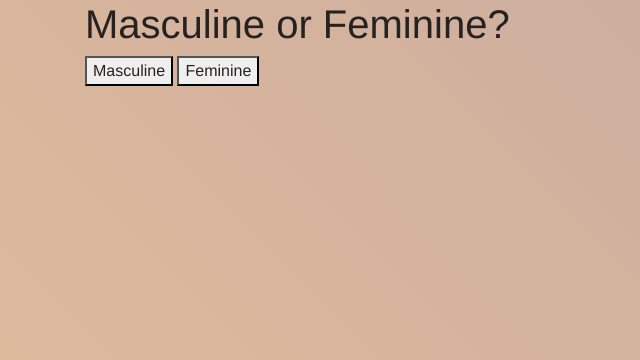
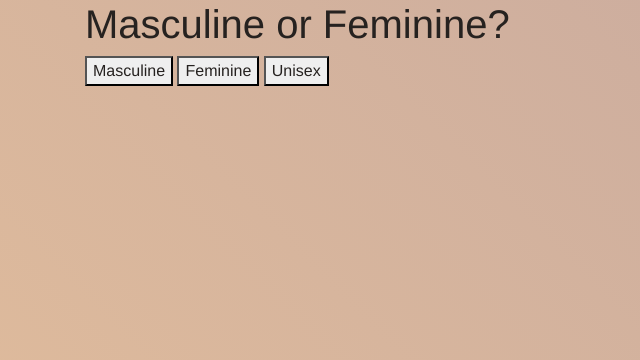
Before and after one commit to fallennyx/Fits-in-Advance, a Flask app: page /style in a window 1280 px wide. Shown: the part 60-420 px from the top of the page, without its empty margins (0-640 px from the left). Run offline with Flask 3, Linux system fonts and the light colour scheme; some libraries are stand-ins or nearby versions.

```diff
--- a/templates/style.html
+++ b/templates/style.html
@@ -6,6 +6,8 @@
     <h1>Masculine or Feminine?</h1>
     <button onclick="storeGender('masculine')">Masculine</button>
     <button onclick="storeGender('feminine')">Feminine</button>
+    <button onclick="storeGender('Unisex')">Unisex</button>
+
      <script>
         function storeGender(gender) {
             sessionStorage.setItem('gender', gender);
```
